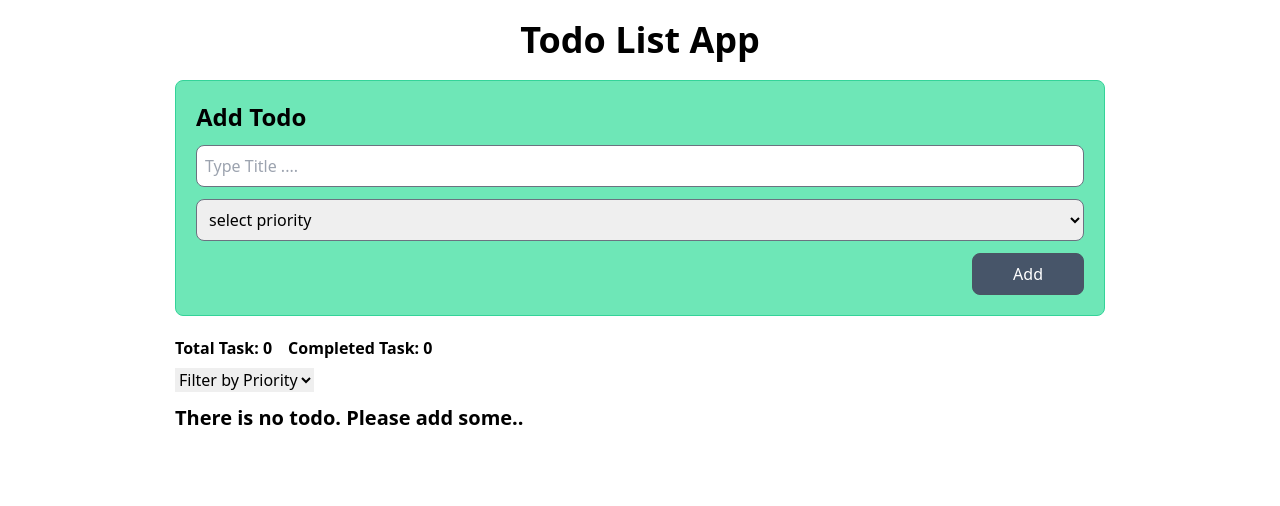
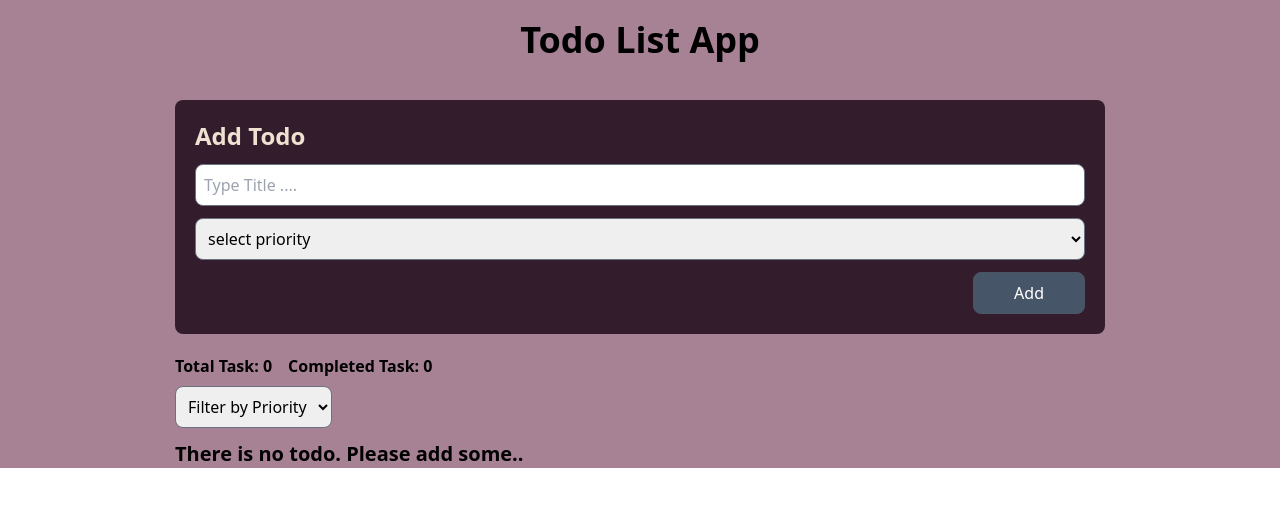
Before and after one commit to Rashed1879/todo-list-app, a React (Vite) app: page / in a window 1280 px wide. Shown: the top 506 px of the page. Built offline with nearby package versions, Linux system fonts and the light colour scheme.

Commit message:
change colors

```diff
--- a/src/App.jsx
+++ b/src/App.jsx
@@ -6,8 +6,9 @@ import TodoList from './components/TodoList/TodoList';
 function App() {
 	return (
 		<>
+			<div className="bg-[#A78295]">
 				<div className="container mx-auto px-5">
-				<h1 className="text-4xl text-center font-semibold my-5">
+					<h1 className="text-4xl text-center font-semibold py-5">
 						Todo List App
 					</h1>
 					<div className="w-full md:w-3/4 mx-auto">
@@ -16,6 +17,7 @@ function App() {
 						<TodoList />
 					</div>
 				</div>
+			</div>
 		</>
 	);
 }
--- a/src/components/AddTodo/AddTodo.jsx
+++ b/src/components/AddTodo/AddTodo.jsx
@@ -34,9 +34,11 @@ const AddTodo = () => {
 		<>
 			<form
 				onSubmit={addTodo}
-				className="my-5 flex flex-col space-y-3 border border-emerald-400 p-5 bg-emerald-300 rounded-lg"
+				className="my-5 flex flex-col space-y-3 p-5 bg-[#331D2C] rounded-lg"
 			>
-				<h2 className="text-2xl font-semibold">Add Todo</h2>
+				<h2 className="text-2xl font-semibold text-[#EFE1D1]">
+					Add Todo
+				</h2>
 				<input
 					className="outline-none text-gray-700 border border-gray-500 p-2 rounded-lg"
 					name="todoTitle"
--- a/src/components/TodoList/TodoList.jsx
+++ b/src/components/TodoList/TodoList.jsx
@@ -29,14 +29,27 @@ const TodoList = () => {
 						name="filter"
 						defaultValue=""
 						onChange={(e) => handleFilter(e.target.value)}
+						className="text-black border border-gray-500 rounded-lg focus:border-gray-500 p-2"
 					>
 						<option value="" disabled>
 							Filter by Priority
 						</option>
 						<option value="all">All</option>
-						<option value="low">Low</option>
-						<option value="medium">Medium</option>
-						<option value="high">High</option>
+						<option
+							value="low"
+							className="text-green-500 font-bold"
+						>
+							Low
+						</option>
+						<option
+							value="medium"
+							className="text-orange-400 font-bold"
+						>
+							Medium
+						</option>
+						<option value="high" className="text-red-600 font-bold">
+							High
+						</option>
 					</select>
 				</div>
 				{filteredTodos.length >= 1 ? (
--- a/src/components/UpdateTodo/UpdateTodo.jsx
+++ b/src/components/UpdateTodo/UpdateTodo.jsx
@@ -34,7 +34,7 @@ const UpdateTodo = ({ isOpen, onClose, id }) => {
 
 	return (
 		<div className="fixed inset-0 flex items-center justify-center bg-gray-900 bg-opacity-50 z-50">
-			<div className="bg-white p-8 rounded-lg">
+			<div className="bg-[#A78295] p-8 rounded-lg">
 				<form
 					onSubmit={handleUpdate}
 					className="flex flex-col space-y-3"
```
Lines whose indentation alone changed are shown as unchanged.
